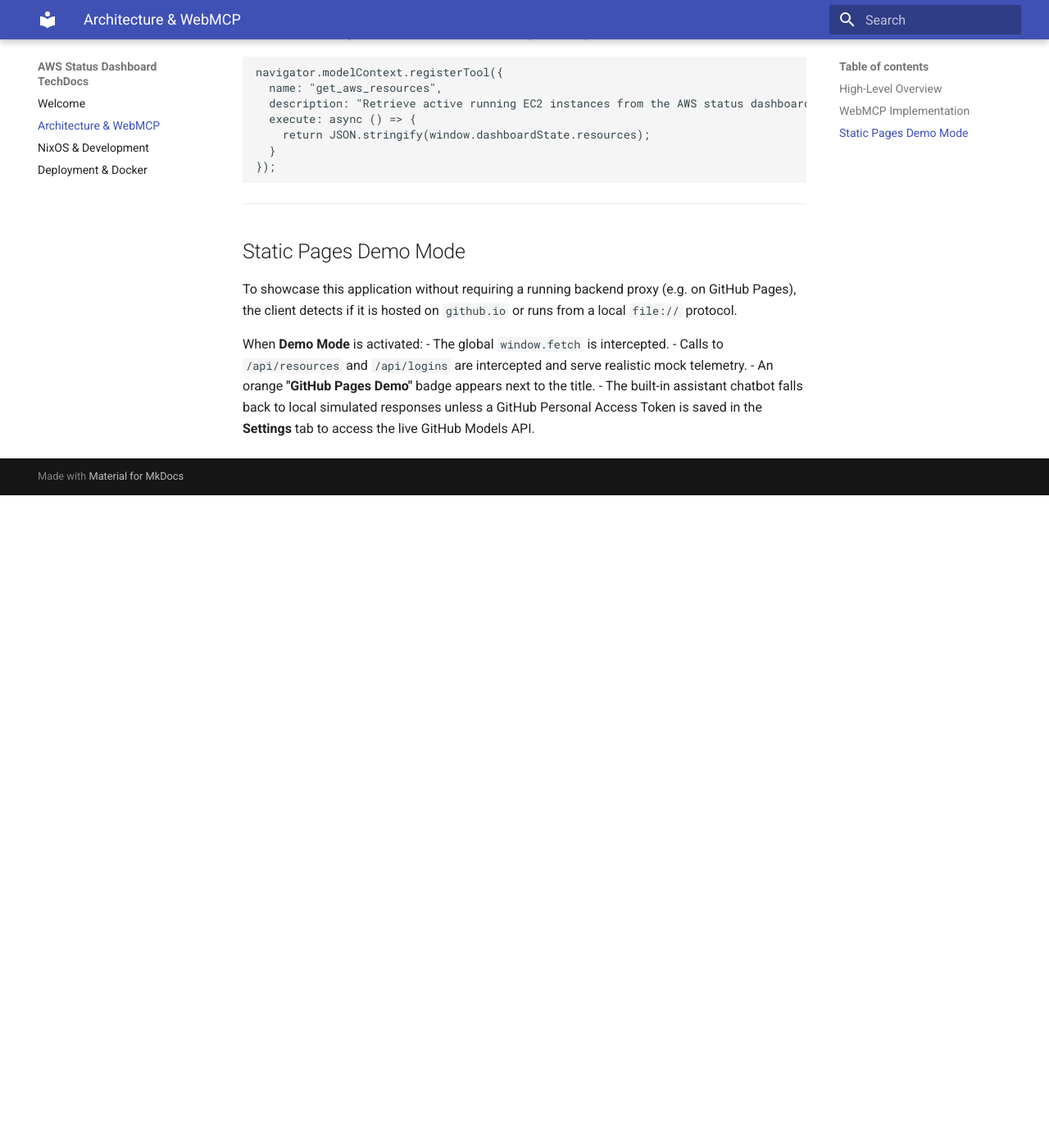
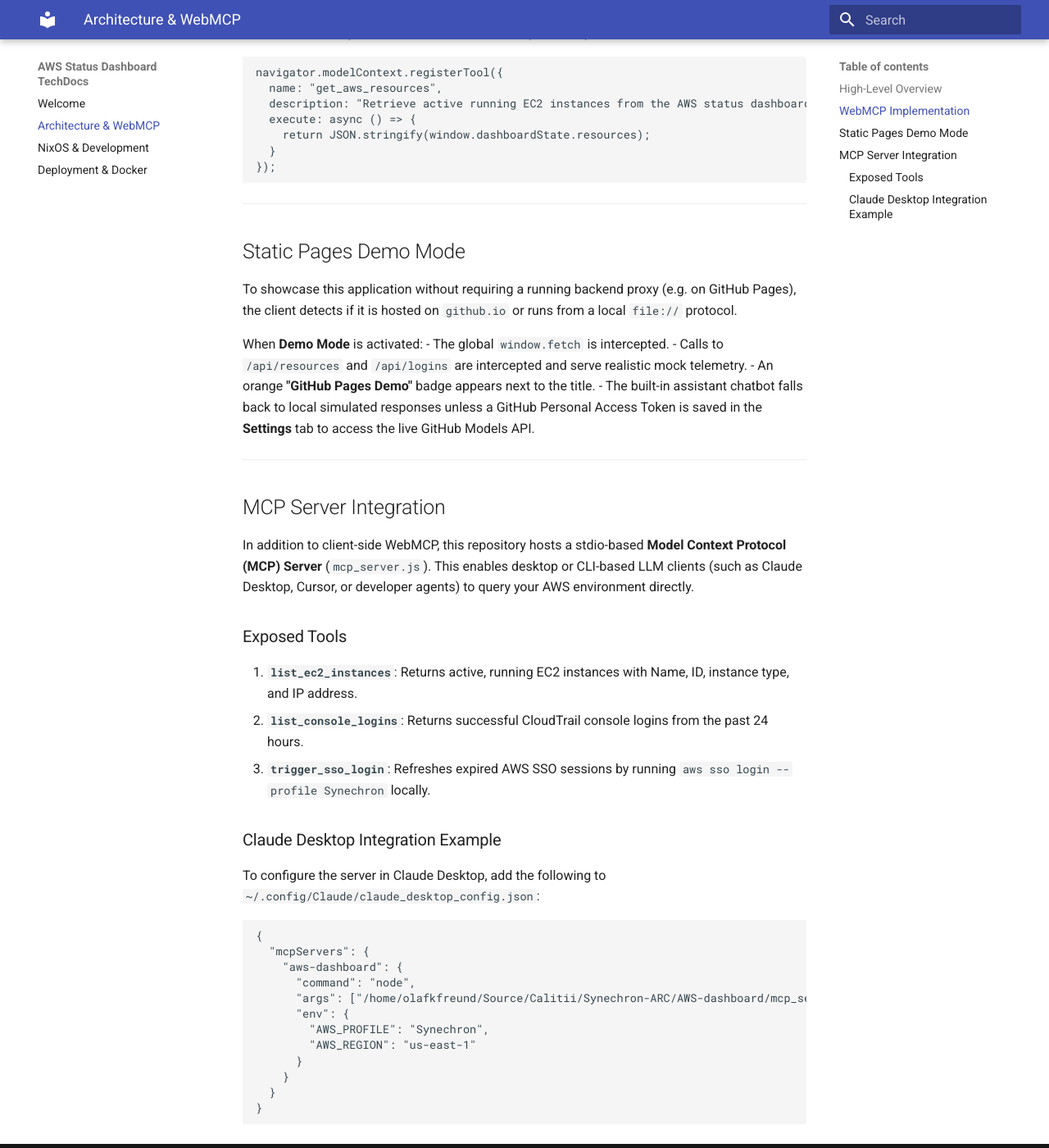
Before and after one commit to olafkfreund/AWS_dashboard, an MkDocs documentation site: the page built from docs/architecture.md, in a window 1280 px wide and 1400 px high, scrolled down 1013 px. Shown: the whole window at 82% size. Built offline with MkDocs 1.6.1 and Material for MkDocs 9.7.7, drawn with Linux system fonts in a browser that asks for light colours; before the commit the page ends 1617 px from its top, so only the background shows below that.

Commit message:
feat: implement Node.js stdio MCP server for AWS dashboard tools

````diff
--- a/docs/architecture.md
+++ b/docs/architecture.md
@@ -53,3 +53,34 @@ When **Demo Mode** is activated:
 - Calls to `/api/resources` and `/api/logins` are intercepted and serve realistic mock telemetry.
 - An orange **"GitHub Pages Demo"** badge appears next to the title.
 - The built-in assistant chatbot falls back to local simulated responses unless a GitHub Personal Access Token is saved in the **Settings** tab to access the live GitHub Models API.
+
+---
+
+## MCP Server Integration
+
+In addition to client-side WebMCP, this repository hosts a stdio-based **Model Context Protocol (MCP) Server** (`mcp_server.js`). This enables desktop or CLI-based LLM clients (such as Claude Desktop, Cursor, or developer agents) to query your AWS environment directly.
+
+### Exposed Tools
+
+1. **`list_ec2_instances`**: Returns active, running EC2 instances with Name, ID, instance type, and IP address.
+2. **`list_console_logins`**: Returns successful CloudTrail console logins from the past 24 hours.
+3. **`trigger_sso_login`**: Refreshes expired AWS SSO sessions by running `aws sso login --profile Synechron` locally.
+
+### Claude Desktop Integration Example
+
+To configure the server in Claude Desktop, add the following to `~/.config/Claude/claude_desktop_config.json`:
+
+```json
+{
+  "mcpServers": {
+    "aws-dashboard": {
+      "command": "node",
+      "args": ["/home/olafkfreund/Source/Calitii/Synechron-ARC/AWS-dashboard/mcp_server.js"],
+      "env": {
+        "AWS_PROFILE": "Synechron",
+        "AWS_REGION": "us-east-1"
+      }
+    }
+  }
+}
+```
--- a/package.json
+++ b/package.json
@@ -14,6 +14,7 @@
     "@aws-sdk/client-cloudtrail": "^3.1069.0",
     "@aws-sdk/client-ec2": "^3.1069.0",
     "@aws-sdk/credential-providers": "^3.1069.0",
+    "@modelcontextprotocol/sdk": "^1.29.0",
     "cors": "^2.8.6",
     "express": "^5.2.1"
   }
````
Also changed, not shown: mcp_server.js (added, +213 -0 lines), 2 other files.
